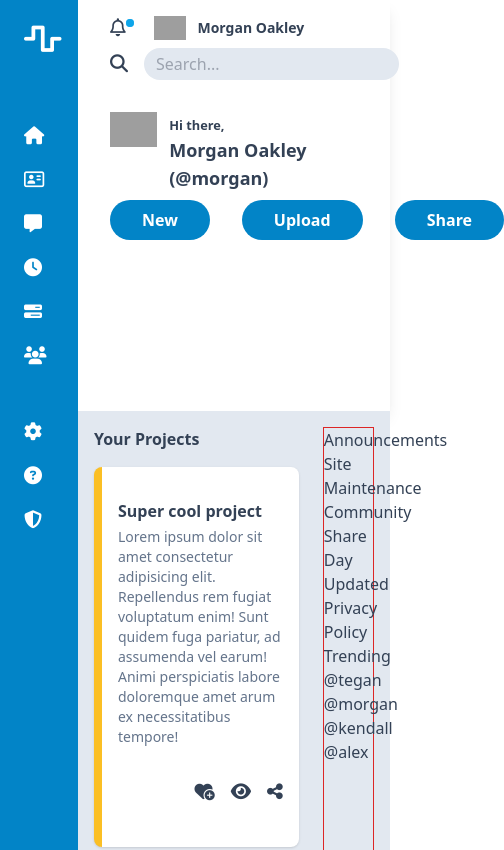
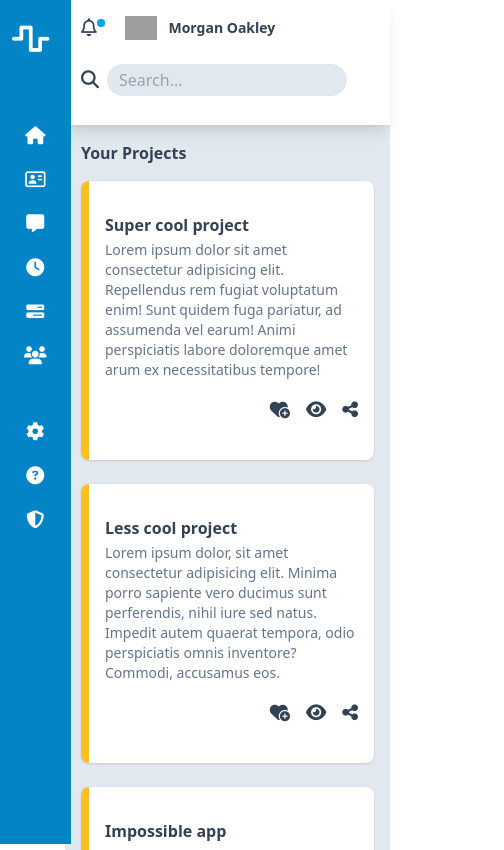
Before and after one commit to Torelli/grid-dashboard, a website: page index.html in a window 390 px wide. Shown: the top 850 px of the page, 504 px wide, since content can reach past the window. Drawn offline with Linux system fonts and the light colour scheme; grey boxes are pictures that could not be loaded.

Commit message:
Added media queries

```diff
--- a/index.html
+++ b/index.html
@@ -7,12 +7,12 @@
     <title>Grid Dashboard</title>
     <link rel="stylesheet" href="./output.css">
 </head>
-<body class="grid grid-cols-[minmax(0,_1fr)_minmax(0,_4fr)] grid-rows-[minmax(0,_1fr)_minmax(0,_6fr)] text-slate-700">
-    <header class="shadow-lg col-start-2 px-8 py-4">
-        <div class="flex gap-0 md:gap-56 flex-wrap-reverse">
-            <div class="flex gap-4 items-center flex-1">
+<body class="grid grid-cols-[minmax(0,_1fr)_minmax(0,_5fr)] grid-rows-[minmax(0,_1fr)_minmax(0,_15fr)] md:grid-cols-[minmax(0,_1fr)_minmax(0,_4fr)] md:grid-rows-[minmax(0,_1fr)_minmax(0,_6fr)] text-slate-700">
+    <header class="bg-white shadow-lg col-start-2 p-4 md:px-8 md:py-4 sticky top-0 md:relative">
+        <div class="flex gap-4 md:gap-56 flex-wrap-reverse">
+            <div class="flex gap-2 md:gap-4 items-center md:flex-1">
                 <i class="fa-solid fa-magnifying-glass text-lg"></i>
-                <input placeholder="Search..." class="bg-slate-200 py-1 px-3 outline-0 outline-none rounded-3xl flex-1 transition-all hover:bg-slate-300 hover:placeholder:text-slate-600 focus-visible:ring-2 focus-visible:ring-slate-700 focus-visible:bg-slate-100 caret-slate-700" type="search">
+                <input placeholder="Search..." class="bg-slate-200 py-1 px-3 outline-0 outline-none rounded-3xl w-60 md:flex-1 transition-all hover:bg-slate-300 hover:placeholder:text-slate-600 focus-visible:ring-2 focus-visible:ring-slate-700 focus-visible:bg-slate-100 caret-slate-700" type="search">
             </div>
             <div class="flex items-center gap-3 md:mb-0 mb-2">
                 <button class="relative grid grid-cols-2 outline-none outline-0 focus-visible:ring-2 focus-visible:ring-slate-700">
@@ -30,7 +30,7 @@
                 <h2 class="font-bold text-sm">Morgan Oakley</h2>
             </div>
         </div>
-        <div class="pt-8 flex justify-between items-center flex-wrap">
+        <div class="pt-8 hidden md:flex md:justify-between md:items-center md:flex-wrap">
             <div class="grid grid-cols-[minmax(0,_1fr)_minmax(0,_4fr)] gap-3 md:mb-0 mb-2">
                 <img
                     class="w-14"
@@ -49,73 +49,73 @@
             </div>
         </div>
     </header>
-    <aside class="bg-sky-600 text-lg text-white font-bold flex flex-col space-y-8 row-start-1 row-end-3 order-2">
-        <div>
-            <h1 class="p-6 text-2xl">
+    <aside class="bg-sky-600 text-lg text-white font-bold fixed h-screen md:h-auto md:relative flex flex-col gap-8 row-start-1 row-end-2 md:row-end-3 order-2">
+        <div class="py-6 px-3 md:p-6">
+            <h1 class="text-2xl">
                 <i class="fa-solid fa-wave-square text-3xl"></i>
                 <span class="hidden md:inline">Dashboard</span>
             </h1>
         </div>
         <ul class="w-full">
-            <li class="w-full whitespace-nowrap">
-                <button class="px-6 py-2 w-full text-left outline-none outline-0 focus-visible:ring-2 focus-visible:ring-slate-700 focus-visible:bg-sky-500 hover:bg-sky-500 transition-all">
-                    <i class="fa-solid fa-house mr-3"></i>
+            <li class="w-full">
+                <button class="px-6 py-2 w-full md:text-left outline-none outline-0 focus-visible:ring-2 focus-visible:ring-slate-700 focus-visible:bg-sky-500 hover:bg-sky-500 transition-all">
+                    <i class="fa-solid fa-house md:mr-3"></i>
                     <span class="hidden md:inline">Home</span>
                 </button>
             </li>
             <li class="w-full">
-                <button class="px-6 py-2 w-full text-left outline-none outline-0 focus-visible:ring-2 focus-visible:ring-slate-700 focus-visible:bg-sky-500 hover:bg-sky-500 transition-all">
-                    <i class="fa-regular fa-address-card mr-3"></i>
+                <button class="px-6 py-2 w-full md:text-left outline-none outline-0 focus-visible:ring-2 focus-visible:ring-slate-700 focus-visible:bg-sky-500 hover:bg-sky-500 transition-all">
+                    <i class="fa-regular fa-address-card md:mr-3"></i>
                     <span class="hidden md:inline">Profile</span>
                 </button>
             </li>
             <li class="w-full">
-                <button class="px-6 py-2 w-full text-left outline-none outline-0 focus-visible:ring-2 focus-visible:ring-slate-700 focus-visible:bg-sky-500 hover:bg-sky-500 transition-all">
-                    <i class="fa-solid fa-message mr-3"></i>
+                <button class="px-6 py-2 w-full md:text-left outline-none outline-0 focus-visible:ring-2 focus-visible:ring-slate-700 focus-visible:bg-sky-500 hover:bg-sky-500 transition-all">
+                    <i class="fa-solid fa-message md:mr-3"></i>
                     <span class="hidden md:inline">Messages</span>
                 </button>
             </li>
             <li class="w-full">
-                <button class="px-6 py-2 w-full text-left outline-none outline-0 focus-visible:ring-2 focus-visible:ring-slate-700 focus-visible:bg-sky-500 hover:bg-sky-500 transition-all">
-                    <i class="fa-solid fa-clock mr-3"></i>
+                <button class="px-6 py-2 w-full md:text-left outline-none outline-0 focus-visible:ring-2 focus-visible:ring-slate-700 focus-visible:bg-sky-500 hover:bg-sky-500 transition-all">
+                    <i class="fa-solid fa-clock md:mr-3"></i>
                     <span class="hidden md:inline">History</span>
                 </button>
             </li>
             <li class="w-full">
-                <button class="px-6 py-2 w-full text-left outline-none outline-0 focus-visible:ring-2 focus-visible:ring-slate-700 focus-visible:bg-sky-500 hover:bg-sky-500 transition-all">
-                    <i class="fa-solid fa-bars-progress mr-3"></i>
+                <button class="px-6 py-2 w-full md:text-left outline-none outline-0 focus-visible:ring-2 focus-visible:ring-slate-700 focus-visible:bg-sky-500 hover:bg-sky-500 transition-all">
+                    <i class="fa-solid fa-bars-progress md:mr-3"></i>
                     <span class="hidden md:inline">Tasks</span>
                 </button>
             </li>
             <li class="w-full">
-                <button class="px-6 py-2 w-full text-left outline-none outline-0 focus-visible:ring-2 focus-visible:ring-slate-700 focus-visible:bg-sky-500 hover:bg-sky-500 transition-all">
-                    <i class="fa-solid fa-users mr-3"></i>
+                <button class="px-6 py-2 w-full md:text-left outline-none outline-0 focus-visible:ring-2 focus-visible:ring-slate-700 focus-visible:bg-sky-500 hover:bg-sky-500 transition-all">
+                    <i class="fa-solid fa-users md:mr-3"></i>
                     <span class="hidden md:inline">Communities</span>
                 </button>
             </li>
         </ul>
         <ul>
             <li class="w-full">
-                <button class="px-6 py-2 w-full text-left outline-none outline-0 focus-visible:ring-2 focus-visible:ring-slate-700 focus-visible:bg-sky-500 hover:bg-sky-500 transition-all">
-                    <i class="fa-solid fa-gear mr-3"></i>
+                <button class="px-6 py-2 w-full md:text-left outline-none outline-0 focus-visible:ring-2 focus-visible:ring-slate-700 focus-visible:bg-sky-500 hover:bg-sky-500 transition-all">
+                    <i class="fa-solid fa-gear md:mr-3"></i>
                     <span class="hidden md:inline">Settings</span>
                 </button>
             </li>
             <li class="w-full">
-                <button class="px-6 py-2 w-full text-left outline-none outline-0 focus-visible:ring-2 focus-visible:ring-slate-700 focus-visible:bg-sky-500 hover:bg-sky-500 transition-all">
-                    <i class="fa-solid fa-circle-question mr-3"></i>
+                <button class="px-6 py-2 w-full md:text-left outline-none outline-0 focus-visible:ring-2 focus-visible:ring-slate-700 focus-visible:bg-sky-500 hover:bg-sky-500 transition-all">
+                    <i class="fa-solid fa-circle-question md:mr-3"></i>
                     <span class="hidden md:inline">Support</span>
                 </button>
             </li>
             <li class="w-full">
-                <button class="px-6 py-2 w-full text-left outline-none outline-0 focus-visible:ring-2 focus-visible:ring-slate-700 focus-visible:bg-sky-500 hover:bg-sky-500 transition-all">
-                    <i class="fa-solid fa-shield-halved mr-3"></i>
+                <button class="px-6 py-2 w-full md:text-left outline-none outline-0 focus-visible:ring-2 focus-visible:ring-slate-700 focus-visible:bg-sky-500 hover:bg-sky-500 transition-all">
+                    <i class="fa-solid fa-shield-halved md:mr-3"></i>
                     <span class="hidden md:inline">Privacy</span>
                 </button>
             </li>
         </ul>
     </aside>
-    <main class="bg-slate-200 p-4 grid grid-cols-[minmax(0,_4fr)_minmax(0,_1fr)] gap-6 order-1">
+    <main class="bg-slate-200 p-4 grid grid-cols-1 md:grid-cols-[minmax(0,_4fr)_minmax(0,_1fr)] col-start-2 gap-6 order-1">
         <div>
             <h2 class="font-bold">Your Projects</h2>
             <div class="grid grid-cols-1 md:grid-cols-2 auto-rows-fr gap-6 pt-4">
@@ -178,7 +178,7 @@
                 </article>
             </div>
         </div>
-        <div class="border border-red-600">
+        <div class="border border-red-600 hidden md:block">
             <h2>Announcements</h2>
             <div>
                 <article>Site Maintenance</article>
```
Also changed, not shown: output.css.
